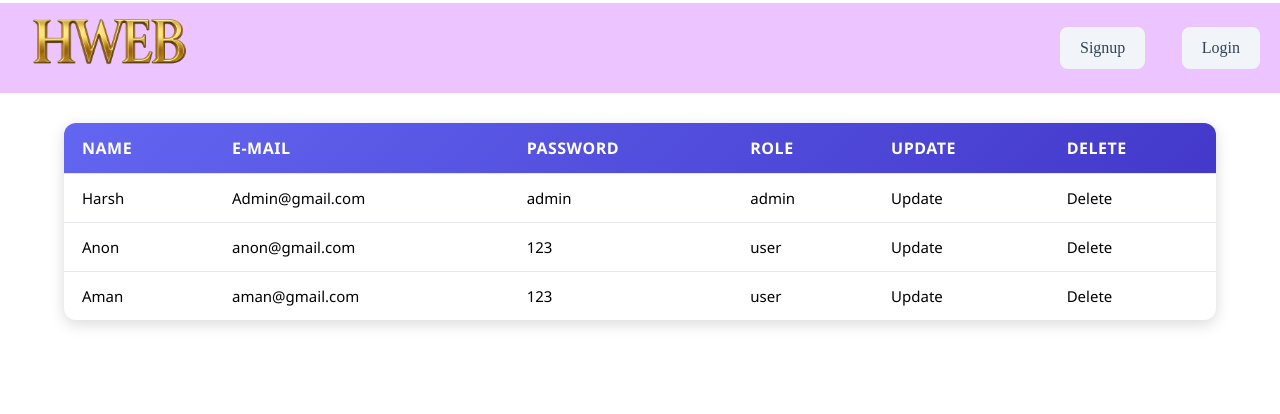
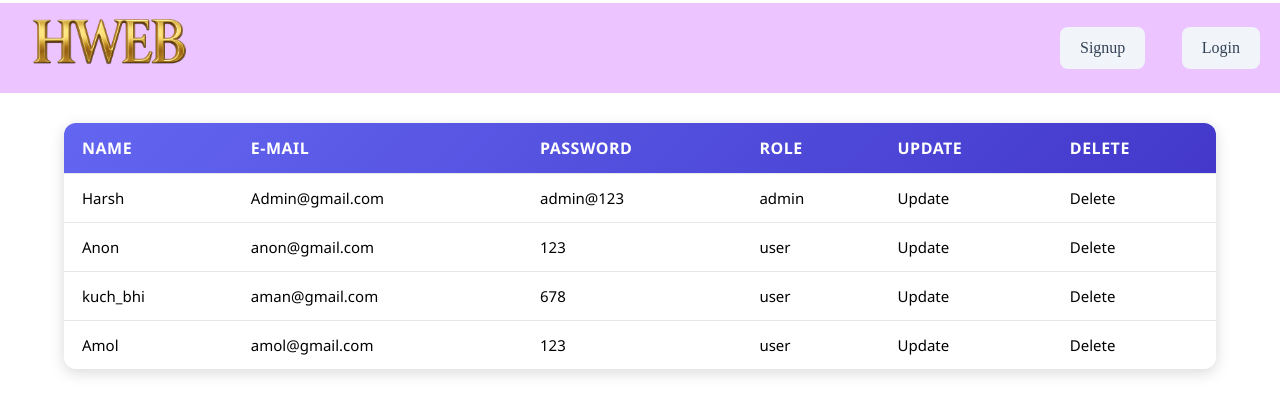
Before and after one commit to HarshJadhao-808/react_daily, a React (Vite) app in the folder react/signuplogin/: page /userdatabase in a window 1280 px wide. Shown: the top 414 px of the page. Built offline with nearby package versions, Linux system fonts and the light colour scheme; data requests are answered from the project's data file.

Commit message:
product database update and delete crud completed

```diff
--- a/react/signuplogin/Json_server/db.json
+++ b/react/signuplogin/Json_server/db.json
@@ -4,7 +4,7 @@
       "id": "28",
       "name": "Harsh",
       "email": "Admin@gmail.com",
-      "password": "admin",
+      "password": "admin@123",
       "role": "admin",
       "state": "saved"
     },
@@ -18,8 +18,16 @@
     },
     {
       "id": "1707",
-      "name": "Aman",
+      "name": "kuch_bhi",
       "email": "aman@gmail.com",
+      "password": "678",
+      "role": "user",
+      "state": "saved"
+    },
+    {
+      "id": "dda8",
+      "name": "Amol",
+      "email": "amol@gmail.com",
       "password": "123",
       "role": "user",
       "state": "saved"
@@ -30,25 +38,29 @@
       "id": "3064",
       "name": "Twa",
       "price": "200",
+      "state": "saved",
       "url": "https://encrypted-tbn1.gstatic.com/images?q=tbn:ANd9GcTv1KOV1Jmk98kHgFXNqwGryaCIr-NbGmJ7s5CqADBYw0Wqw5LSQHF3RlfhJdww7MxptIZMN0khFMWxSD3nOjSmaXAkfZfQYvo7ixoc-G4jvQ"
     },
     {
       "id": "d7f5",
       "name": "LED",
       "price": "799",
+      "state": "saved",
       "url": "https://encrypted-tbn0.gstatic.com/shopping?q=tbn:ANd9GcQgQd9zSC09n_RXvUCb3Z04ChIhjLnZVnRUr9jXnXx6IraG4bnxgeusZw1kamRZU8jb1-m4cFL0EyLb_On4VoD2j9MCdLCJBxXpTEPAu7Ac5rhrli2RpT42"
     },
     {
-      "id": "82ad",
-      "name": "Moto G",
-      "price": "599",
-      "url": "https://encrypted-tbn0.gstatic.com/shopping?q=tbn:ANd9GcTKCSLTlw4fAJDSLeJhMxoijnxjsbCXOa206cDD7Omu9AOkdoWmIBD0tSqlbbcAu942zpAhnCDLxjaLQFrHSRrAa1Zllksk0fhGkBJedwzBc-_poLBz96q8"
+      "id": "97df",
+      "name": "Aman",
+      "price": "600",
+      "state": "saved",
+      "url": "https://encrypted-tbn0.gstatic.com/shopping?q=tbn:ANd9GcQgQd9zSC09n_RXvUCb3Z04ChIhjLnZVnRUr9jXnXx6IraG4bnxgeusZw1kamRZU8jb1-m4cFL0EyLb_On4VoD2j9MCdLCJBxXpTEPAu7Ac5rhrli2RpT42"
     },
     {
-      "id": "a5e7",
-      "name": "i phone SE2",
-      "price": "48000",
-      "url": "https://encrypted-tbn2.gstatic.com/shopping?q=tbn:ANd9GcRy1CZixKTK9LUZqVkYZxIHcC1U7ZL7R8Ewy9LvwTbgJYZuXjtl9i5Ygla54fqh1Xl1bXLTyPG10W7qCTZQh1u2LRRibEXicYc6JJe6ErMHsjaIkloER4xbHA"
+      "id": "c240",
+      "name": "Amol",
+      "price": "399",
+      "url": "https://media-pnq1-1.cdn.whatsapp.net/v/t61.24694-24/548891249_1152489353437619_6750426207640547857_n.jpg?ccb=11-4&oh=01_Q5Aa2gHRRB83-30u11sVrZpWIRztkPEmdeeqYIgunaKQi_PWEg&oe=68D7B4F2&_nc_sid=5e03e0&_nc_cat=106",
+      "state": "saved"
     }
   ]
 }
--- a/react/signuplogin/src/App.css
+++ b/react/signuplogin/src/App.css
@@ -221,7 +221,7 @@ nav{
   /* border: 2px solid red; */
   margin: 20px;
   border-radius: 10px;
-  box-shadow: rgba(100, 100, 111, 0.2) 0px 7px 29px 0px;
+  /* box-shadow: rgba(100, 100, 111, 0.2) 0px 7px 29px 0px; */
 
 
 }
--- a/react/signuplogin/src/components/Admin/Admin.jsx
+++ b/react/signuplogin/src/components/Admin/Admin.jsx
@@ -2,7 +2,7 @@ import React from 'react'
 const Admin = () => {
   return (
     <div>
-
+    <h1>Welcome Admin</h1>
     </div>
   )
 }
--- a/react/signuplogin/src/components/Admin/Productdatabase.jsx
+++ b/react/signuplogin/src/components/Admin/Productdatabase.jsx
@@ -1,4 +1,6 @@
 import React, { useEffect, useState } from "react";
+import axios from 'axios'
+import Swal from "sweetalert2";
 
 const Productdatabase = () => {
 	const [tabledata, settabledata] = useState([]);
@@ -15,6 +17,7 @@ const Productdatabase = () => {
 		name: "",
 		price: "",
 		url: "",
+		state:"saved"
 	});
 	const handle_change = (e) => {
 		setproduct_data({ ...product_data, [e.target.name]: e.target.value });
@@ -32,7 +35,41 @@ const Productdatabase = () => {
 
 	useEffect(() => {
 		getdata();
-	}, [tabledata]);
+	}, []);
+
+
+
+	// here code is for crud update and delete operations
+
+	const deleteit = async(id) => {
+		await axios.delete(`http://localhost:3000/products/${id}`);
+		getdata()
+	}
+
+	const updatechange = (e,id)=> {
+		const {name , value} = e.target
+		console.log(name)
+		console.log(value)
+		settabledata(tabledata.map((el)=> el.id === id ? {...el,[name] : value } : el))
+		// getdata()
+	}
+
+	const Updateit = (id) => {
+		settabledata(tabledata.map((el)=>el.id === id ?{...el,state : "update"}:el))
+	}
+
+	const saveit = async(id) => {
+
+		let data = tabledata.find((el)=> el.id == id)
+		settabledata(tabledata.map((el)=>el.id === id ?{...el,state : "saved"}:el))
+		await axios.put(`http://localhost:3000/products/${id}`,{...data,state : "saved"});
+		Swal.fire({
+					text: "changes saved !",
+					icon: "success",
+				});
+		getdata()
+
+	}
 
 	return (
 		<div id="whole_page">
@@ -103,16 +140,30 @@ const Productdatabase = () => {
 									<th>Price</th>
 									<th>URL</th>
 									<th>Update</th>
+									<th>Delete</th>
 								</tr>
 							</thead>
 							<tbody>
 								{tabledata.map((el) => (
 									// console.log(el)
 									<tr key={el.id}>
+										{el.state == "saved" ?
+									<>
 										<td>{el.name}</td>
 										<td>{el.price}</td>
 										<td>{el.url}</td>
-										<td>Delete</td>
+										<td style={{cursor:"pointer"}} onClick={()=>Updateit(el.id)}>Update</td>
+										<td style={{cursor:"pointer"}} onClick={()=>deleteit(el.id)} >Delete</td>
+									</>
+										:
+									<>
+									     <td><input  className="tdinputs" type="text" onChange={(e)=>updatechange(e,el.id)} name="name" value={el.name} /></td>
+									     <td><input  className="tdinputs" type="text" onChange={(e)=>updatechange(e,el.id)} name="price" value={el.price} /></td>
+									     <td><input  className="tdinputs" type="text" onChange={(e)=>updatechange(e,el.id)} name="url" value={el.url} /></td>
+										 <td style={{cursor:"pointer"}} onClick={()=>saveit(el.id)}>Confirm</td>
+										 <td style={{cursor:"pointer"}} onClick={()=>deleteit(el.id)} >Delete</td>
+									</>
+										}
 									</tr>
 								))}
 							</tbody>
--- a/react/signuplogin/src/components/Admin/Userdatabase.jsx
+++ b/react/signuplogin/src/components/Admin/Userdatabase.jsx
@@ -29,7 +29,7 @@ const Userdatabase = () => {
 
 	}
 
-	const confirmit = async (el,id) => {
+	const confirmit = async (id) => {
 		let new_obj=user.find((el)=> el.id == id)
 		setuser(user.map((el)=>el.id == id ? {...el,state : "saved"}:el));
 		await axios.put(`http://localhost:3000/users/${id}`,{...new_obj,state : "saved"});
@@ -76,7 +76,7 @@ const Userdatabase = () => {
 						<td><input className="tdinputs" onChange={(e)=>handlechange(e,el.id)} name="email" value={el.email} type="text"  /></td>
 						<td><input className="tdinputs" onChange={(e)=>handlechange(e,el.id)} name="password" value={el.password} type="text"  /></td>
 						<td><input className="tdinputs" onChange={(e)=>handlechange(e,el.id)} name="role" value={el.role} type="text"  /></td>
-						<td style={{cursor:"pointer"}} onClick={()=> confirmit(el,el.id)}>Confirm</td>
+						<td style={{cursor:"pointer"}} onClick={()=> confirmit(el.id)}>Confirm</td>
 						<td style={{cursor:"pointer"}} onClick={()=> deleteit(el.id)}>Delete</td>
 						</>
 					}
--- a/react/signuplogin/src/components/Allroutes.jsx
+++ b/react/signuplogin/src/components/Allroutes.jsx
@@ -4,7 +4,7 @@ import Navbar from './Navbar'
 import Signup from './signup'
 import Hweb from './Hweb'
 import Login from './Login'
-import Admin from './Admin/admin'
+import Admin from './Admin/Admin'
 import Productdatabase from './Admin/Productdatabase'
 import Userdatabase from './Admin/Userdatabase'
 const Allroutes = () => {
--- a/react/signuplogin/src/components/Login.jsx
+++ b/react/signuplogin/src/components/Login.jsx
@@ -23,7 +23,9 @@ import Swal from "sweetalert2";
 			let res = await fetch("http://localhost:3000/users");
 			let signupdata = await res.json();
 			signupdata.find((data) => {
-				if (data.email == logindata.email) {
+				if (data.email == logindata.email){
+					console.log(logindata.email)
+					console.log(data.email)
 					if (data.password == logindata.password) {
 						if (data.role == "user") {
 							Swal.fire({
@@ -49,7 +51,7 @@ import Swal from "sweetalert2";
 							setUser_obj(data);
 							login(data);
 						}
-					} else {
+					}else{
 						Swal.fire({
 							// position: "top-end",
 							icon: "error",
@@ -57,8 +59,7 @@ import Swal from "sweetalert2";
 							showConfirmButton: false,
 							timer: 1500,
 						});
-					}
-				} else {
+					}}else{
 					Swal.fire({
 						// position: "top-end",
 						icon: "warning",
```
